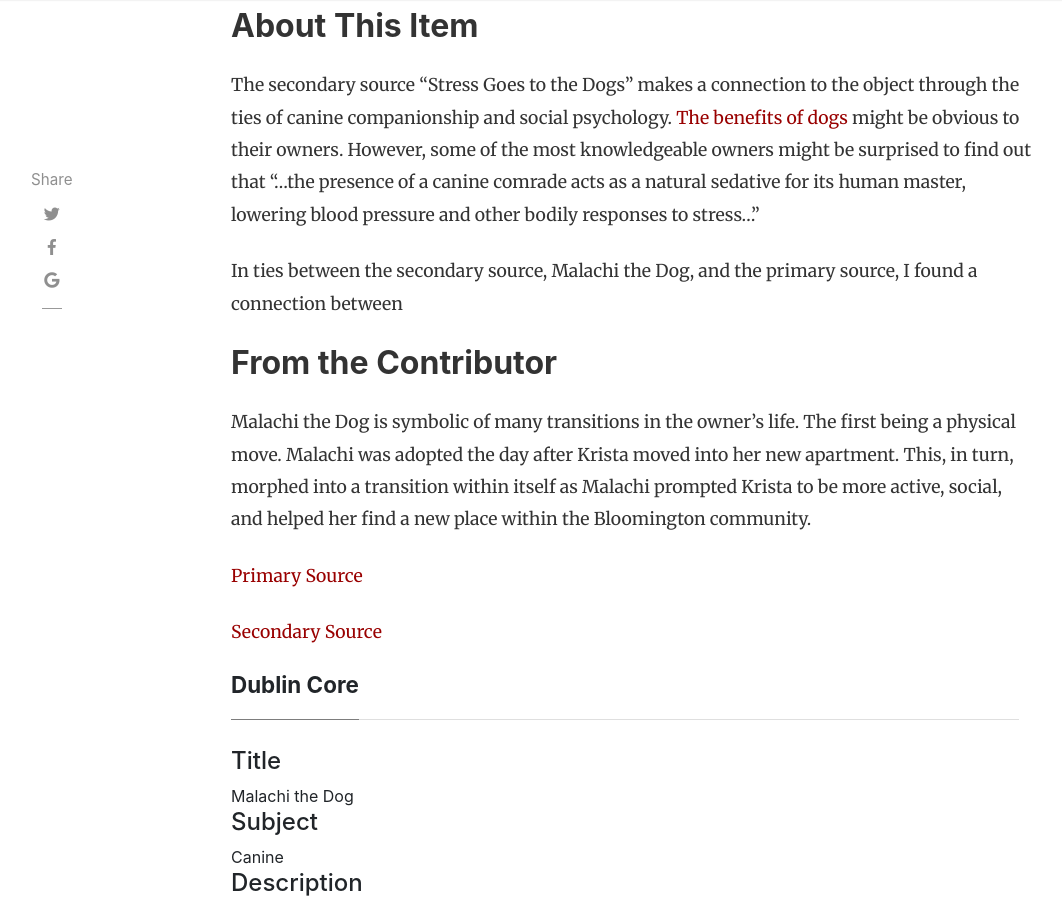
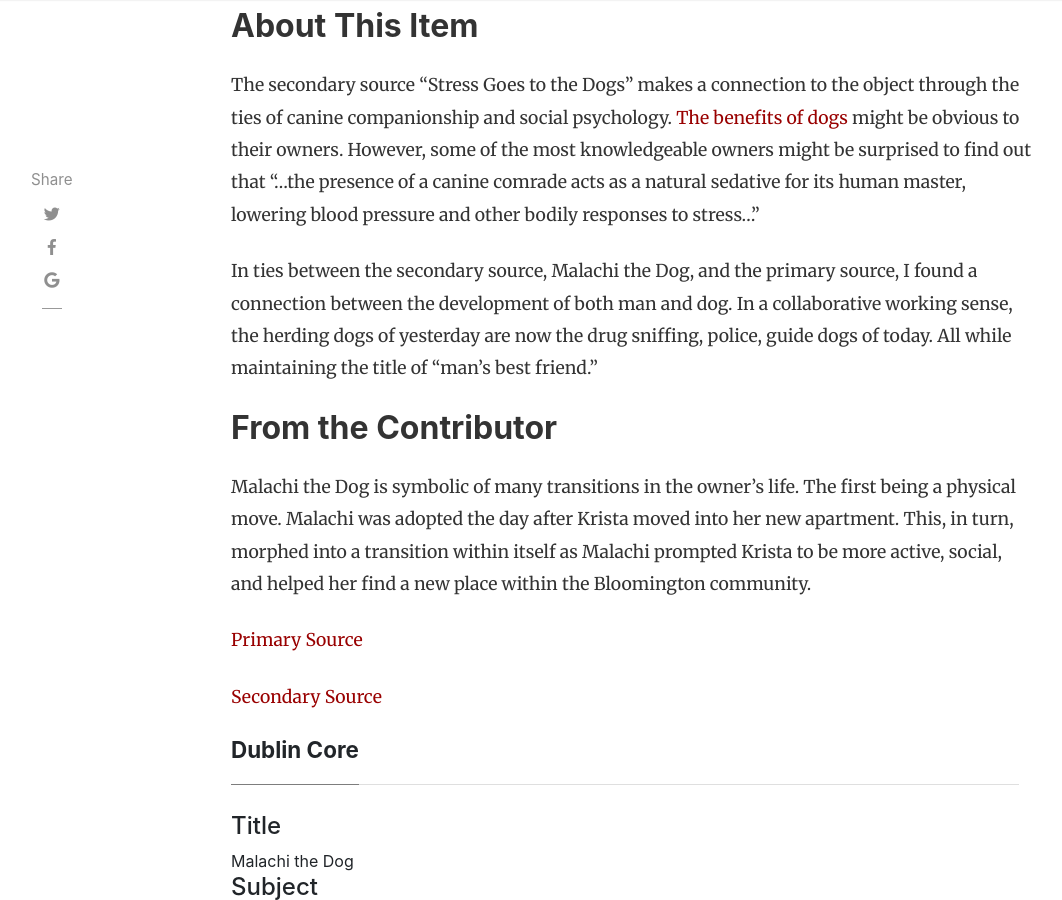
Before and after one commit to H301HistoryHarvest/H301HistoryHarvest, a Jekyll site: the page built from _items/2019-10-03-0007.md, in a window 1280 px wide and 900 px high, scrolled down 1269 px. Shown: the whole window, without its empty margins (54-1116 px from the left). Built offline with Jekyll 4.4.1, drawn with Linux system fonts in a browser that asks for light colours; nearby versions of some CDN libraries; comment, search, counter and statistics services are not loaded.

Commit message:
Update 2019-10-03-0007.md

```diff
--- a/_items/2019-10-03-0007.md
+++ b/_items/2019-10-03-0007.md
@@ -19,7 +19,7 @@ tags: [ Animal, Canine, Mixed Breed, Domesticated, Shelter Dog, Social Psycholog
 The secondary source "Stress Goes to the Dogs" makes a connection to the object through the ties of canine companionship and social psychology. [The benefits of dogs](https://www.huffpost.com/entry/the-10-health-benefits-of-dogs-and-one-health-risk_n_57dad1b8e4b04a1497b2f5a0) might be obvious to their owners. However, some of the most knowledgeable owners might be surprised to find out that “…the presence of a canine comrade acts as a natural sedative for its human master, lowering blood pressure and other bodily responses to stress…”
 
 
-In ties between the secondary source, Malachi the Dog, and the primary source, I found a connection between
+In ties between the secondary source, Malachi the Dog, and the primary source, I found a connection between the development of both man and dog. In a collaborative working sense, the herding dogs of yesterday are now the drug sniffing, police, guide dogs of today. All while maintaining the title of “man’s best friend.”
 
 ## From the Contributor
 
```
